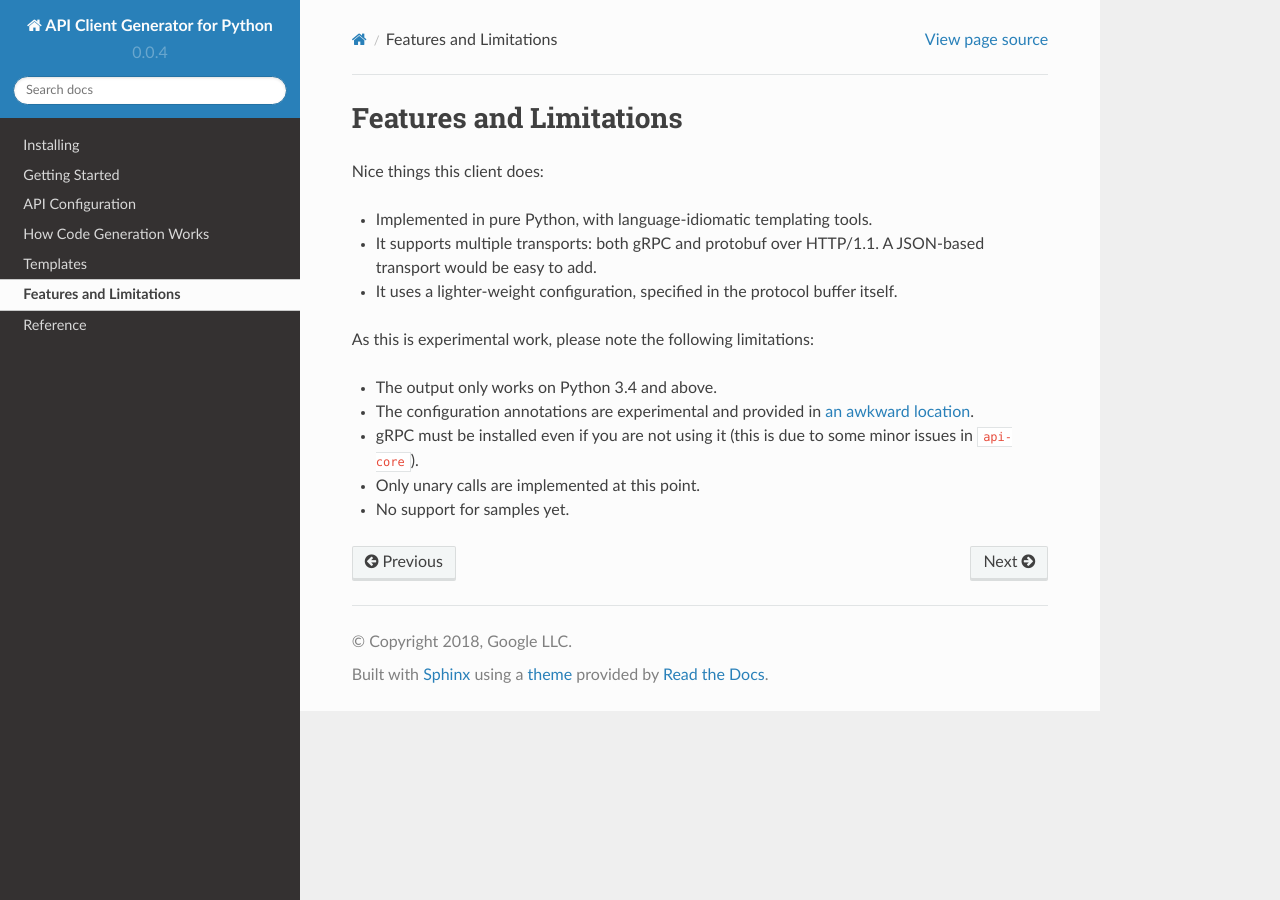
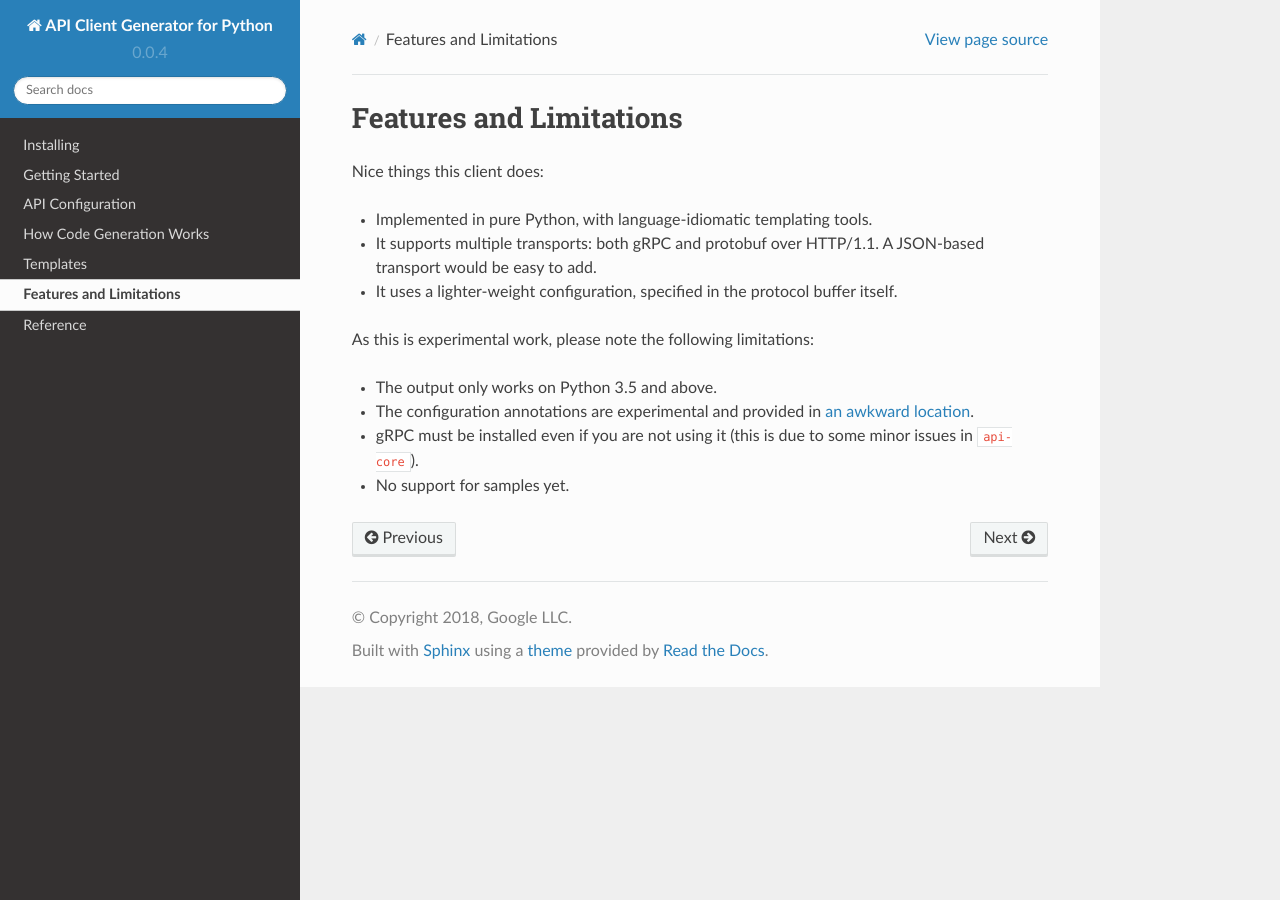
Before and after one commit to googleapis/gapic-generator-python, a Sphinx documentation site: the page built from docs/status.rst, in a window 1280 px wide. Built offline with Sphinx 7.4.7 and the Read the Docs theme 2.0.0, drawn with Linux system fonts in a browser that asks for light colours.

Commit message:
Update status doc.

```diff
--- a/docs/status.rst
+++ b/docs/status.rst
@@ -11,12 +11,11 @@ Nice things this client does:
 
 As this is experimental work, please note the following limitations:
 
-- The output only works on Python 3.4 and above.
+- The output only works on Python 3.5 and above.
 - The configuration annotations are experimental and provided in
   `an awkward location`_.
 - gRPC must be installed even if you are not using it (this is due to
   some minor issues in ``api-core``).
-- Only unary calls are implemented at this point.
 - No support for samples yet.
 
 .. _an awkward location: https://github.com/googleapis/api-common-protos/blob/input-contract/google/api/
```
